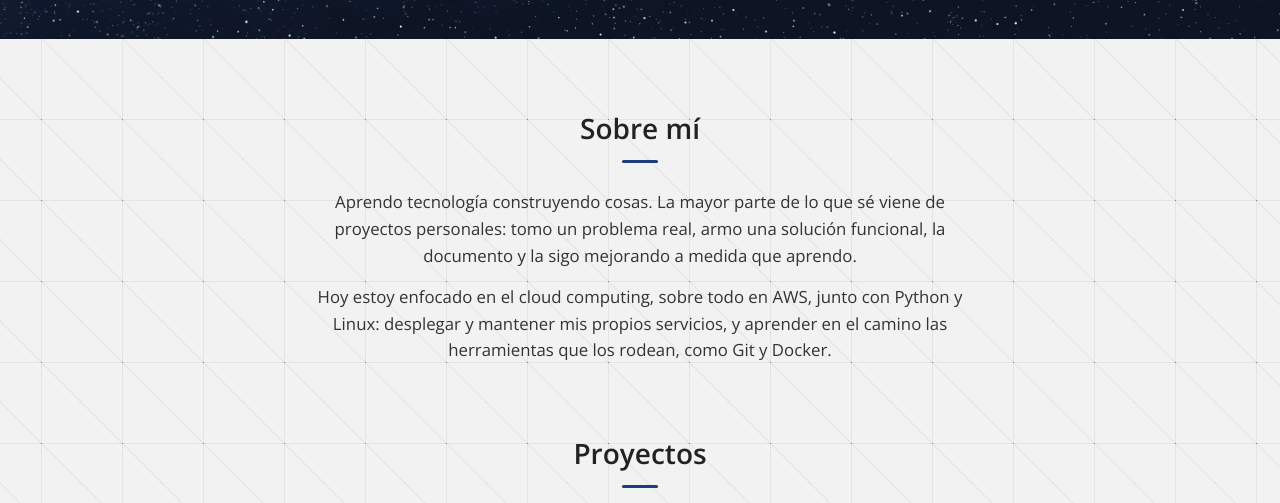
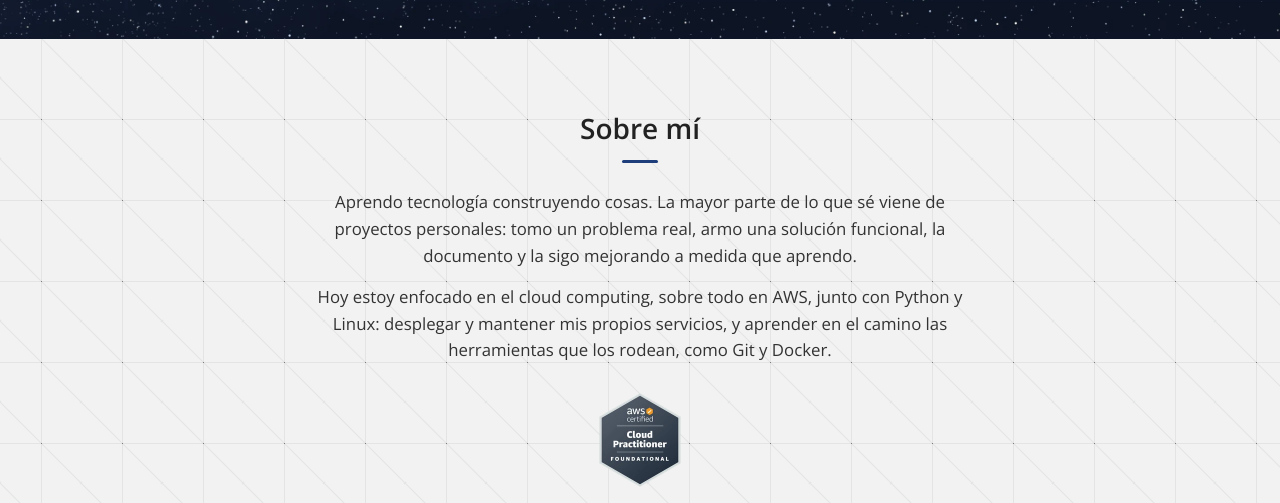
Before and after one commit to Lucas68747/lucassantoro.com.ar, a plain HTML site: page index.html in a window 1280 px wide. Shown: the part 327-830 px from the top of the page. Drawn offline with nearby package versions, Linux system fonts and the light colour scheme.

Commit message:
certif-update

```diff
--- a/index.html
+++ b/index.html
@@ -15,7 +15,7 @@
   <link rel="preconnect" href="https://fonts.googleapis.com" />
   <link rel="preconnect" href="https://fonts.gstatic.com" crossorigin />
   <link href="https://fonts.googleapis.com/css2?family=Open+Sans:wght@300;400;600;700&display=swap" rel="stylesheet" />
-  <link rel="stylesheet" href="styles.css?v=4" />
+  <link rel="stylesheet" href="styles.css?v=5" />
 </head>
 
 <body>
@@ -52,6 +52,12 @@
         <div class="about-text">
           <p data-i18n="about_p1">Aprendo tecnología construyendo cosas. La mayor parte de lo que sé viene de proyectos personales: tomo un problema real, armo una solución funcional, la documento y la sigo mejorando a medida que aprendo.</p>
           <p data-i18n="about_p2">Hoy estoy enfocado en el cloud computing, sobre todo en AWS, junto con Python y Linux: desplegar y mantener mis propios servicios, y aprender en el camino las herramientas que los rodean, como Git y Docker.</p>
+        </div>
+
+        <div class="badges">
+          <a class="badge" href="https://www.credly.com/badges/690f40e0-2cfb-40db-8356-7ecfe65bd0ab/public_url" target="_blank" rel="noopener" title="Ver credencial en Credly">
+            <img src="img/aws-cloud-practitioner.webp" width="96" height="96" alt="Insignia AWS Certified Cloud Practitioner (ver credencial en Credly)" />
+          </a>
         </div>
       </div>
     </section>
--- a/styles.css
+++ b/styles.css
@@ -429,3 +429,28 @@ button:focus-visible {
   background: var(--blue-dark);
 }
 */
+
+/* ==========================================================
+   Certificaciones (debajo de "Sobre mí")
+   ========================================================== */
+.badges {
+  display: flex;
+  justify-content: center;
+  gap: 16px;
+  margin-top: 28px;
+}
+
+.badge {
+  display: block;
+  width: 96px;
+  height: 96px;
+  transition: transform 0.18s ease;
+}
+
+.badge:hover { transform: translateY(-3px); }
+
+.badge img {
+  display: block;
+  width: 100%;
+  height: 100%;
+}
```
Also changed, not shown: img/aws-cloud-practitioner.webp (added).
